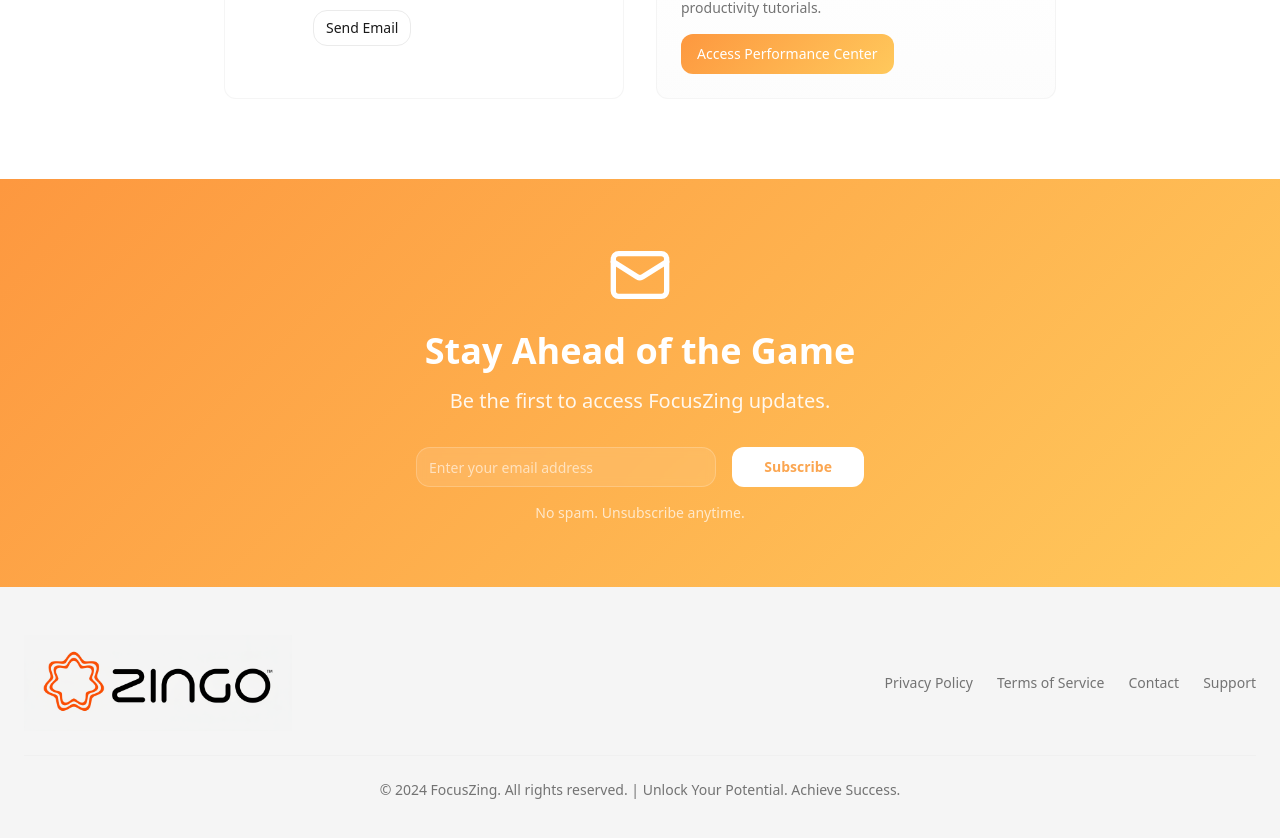
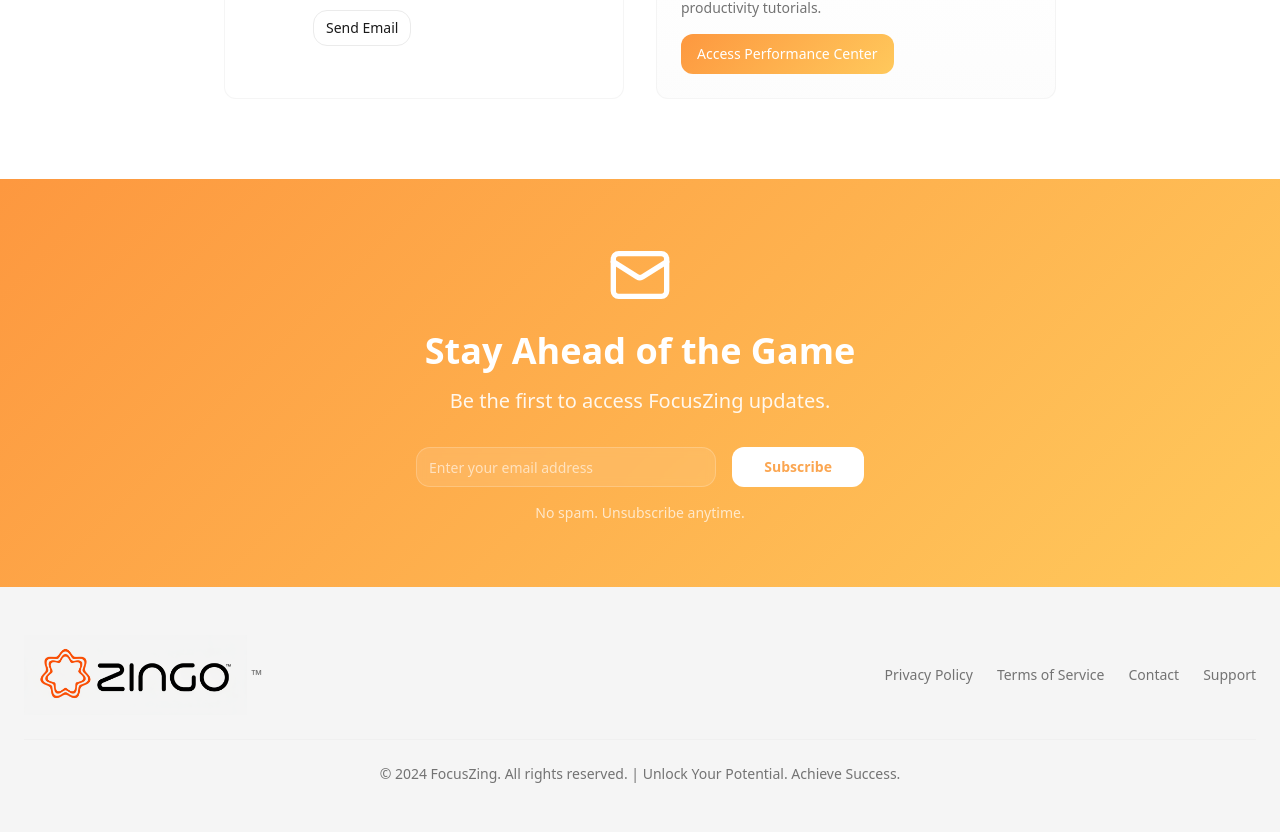
Before and after one commit to IsabelleKidney/zing-focusflow, a React (Vite) app: page / in a window 1280 px wide. Shown: the part 4062-4900 px from the top of the page. Built offline with nearby package versions, Linux system fonts and the light colour scheme; no server answers; the HTML template or start-up script is replaced by a standard one.

Commit message:
Reverted to commit fd240c9c613229c4d82a0951ed78eea038d1efcb

```diff
--- a/src/components/Footer.tsx
+++ b/src/components/Footer.tsx
@@ -12,12 +12,13 @@ const Footer = () => {
     <footer className="bg-muted py-12">
       <div className="container mx-auto px-6">
         <div className="flex flex-col md:flex-row items-center justify-between">
-          <div className="flex items-center mb-6 md:mb-0">
+          <div className="flex items-center space-x-1 mb-6 md:mb-0">
             <img
               src={zingoTrademark}
               alt="Zingo™"
-              className="h-20 md:h-24 w-auto"
+              className="h-16 md:h-20 w-auto"
             />
+            <span className="text-sm text-muted-foreground align-super">™</span>
           </div>
 
           <nav className="flex flex-wrap justify-center md:justify-end space-x-6 mb-6 md:mb-0">
```
